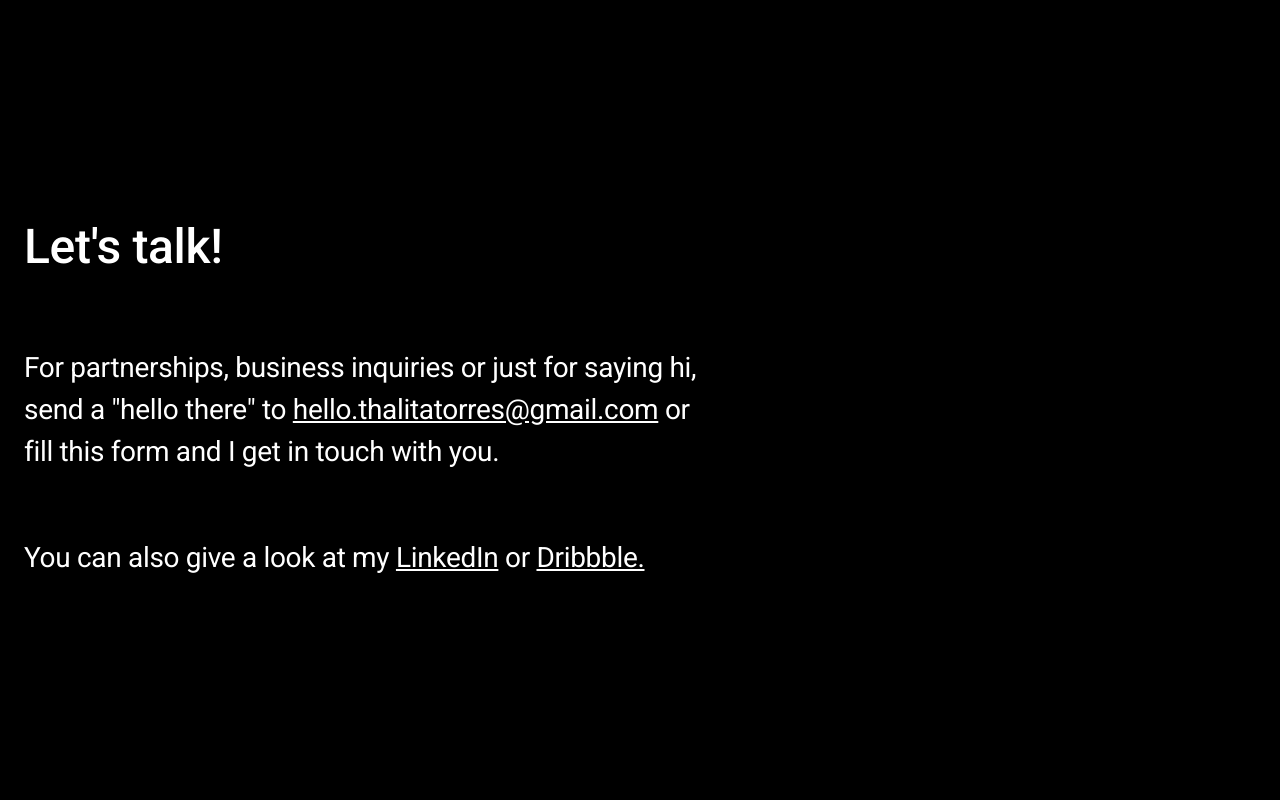
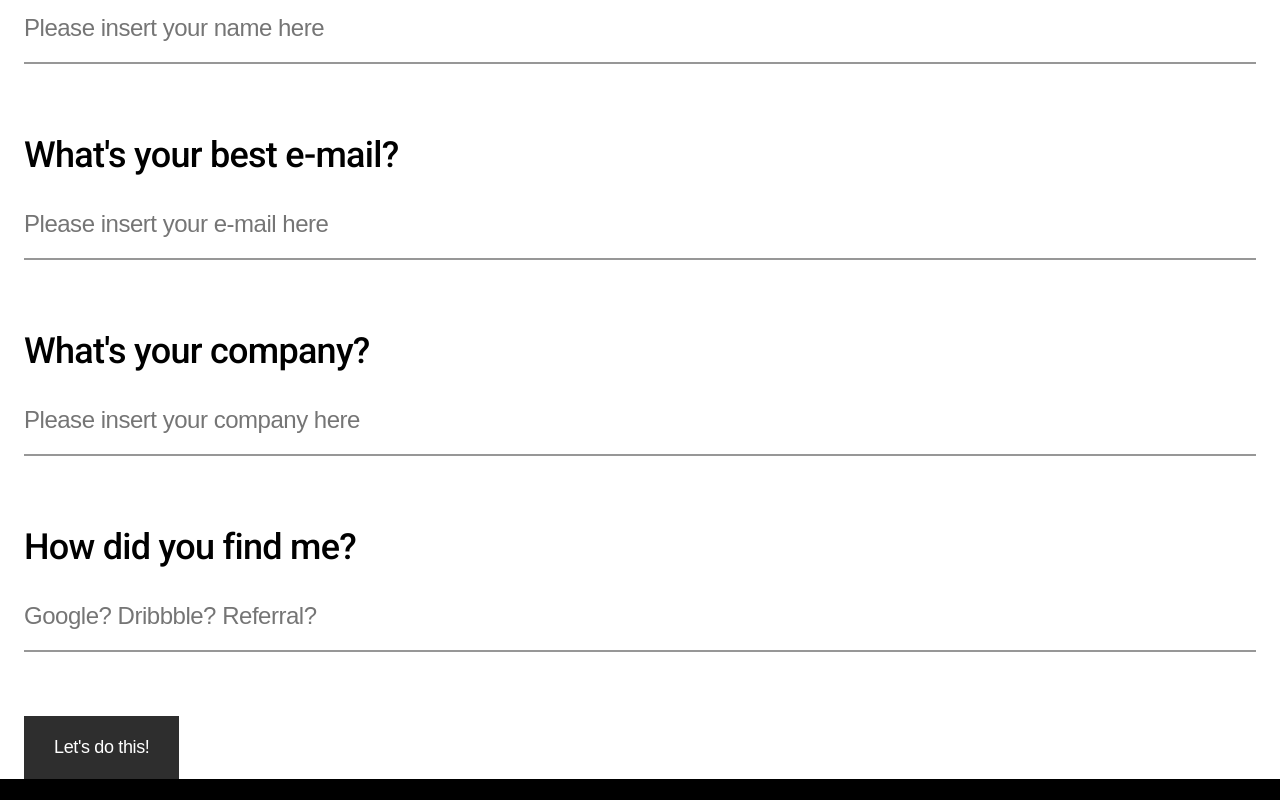
Before and after one commit to jadsonsantos/thalita-torres, a Next.js app: page /contact in a window 1280 px wide. Shown: the part 500-1300 px from the top of the page. Built offline with nearby package versions, Linux system fonts and the light colour scheme.

Commit message:
form inputs

```diff
--- a/components/Form.js
+++ b/components/Form.js
@@ -1,9 +1,56 @@
 import styles from '../styles/Form.module.scss'
+import Input from './Input'
+import { useState } from 'react'
 
-const Form = () => (
-  <section className={styles.form}>
-    <div className="container">form</div>
-  </section>
-)
+const Form = () => {
+  const [name, setName] = useState('')
+  const [email, setEmail] = useState('')
+  const [company, setCompany] = useState('')
+  const [source, setSource] = useState('')
+
+  return (
+    <section className={styles.form}>
+      <div className="container">
+        <form className="">
+          <Input
+            label="How do you like to be called?"
+            placeholder="Please insert your name here"
+            id="name"
+            type="text"
+            value={name}
+            setValue={setName}
+          />
+          <Input
+            label="What's your best e-mail?"
+            placeholder="Please insert your e-mail here"
+            id="email"
+            type="text"
+            value={email}
+            setValue={setEmail}
+          />
+          <Input
+            label="What's your company?"
+            placeholder="Please insert your company here"
+            id="company"
+            type="text"
+            value={company}
+            setValue={setCompany}
+          />
+          <Input
+            label="How did you find me?"
+            placeholder="Google? Dribbble? Referral?"
+            id="source"
+            type="text"
+            value={source}
+            setValue={setSource}
+          />
+          <button className={styles.form__submit} type="submit">
+            Let's do this!
+          </button>
+        </form>
+      </div>
+    </section>
+  )
+}
 
 export default Form
--- a/styles/Form.module.scss
+++ b/styles/Form.module.scss
@@ -1 +1,11 @@
-.form {}
+.form {
+
+  &__submit {
+    padding: 18px 30px;
+    font-size: 18px;
+    line-height: 27px;
+    letter-spacing: -0.02em;
+    background: #2E2E2E;
+    color: #FFFFFF;
+  }
+}
```
